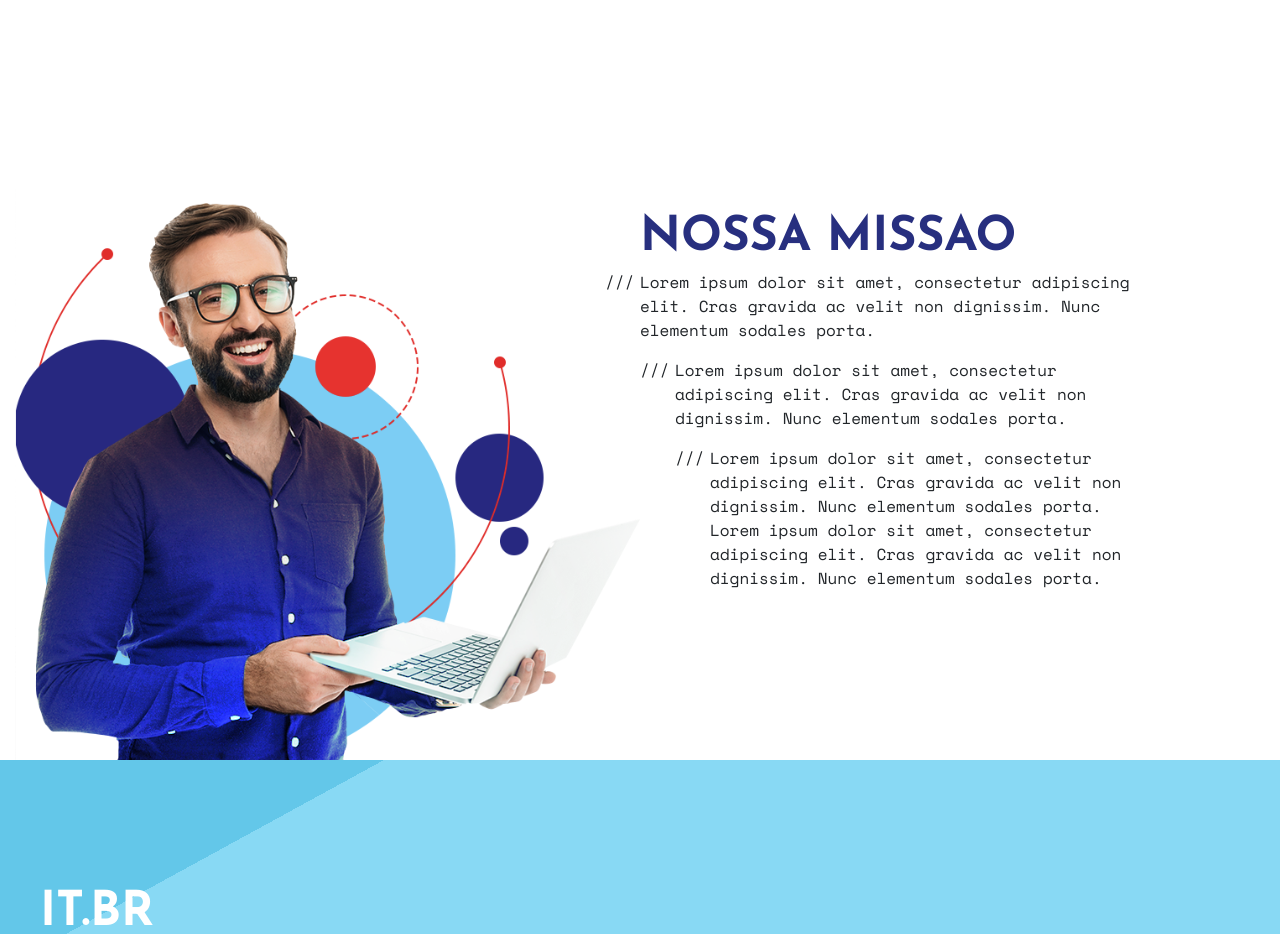
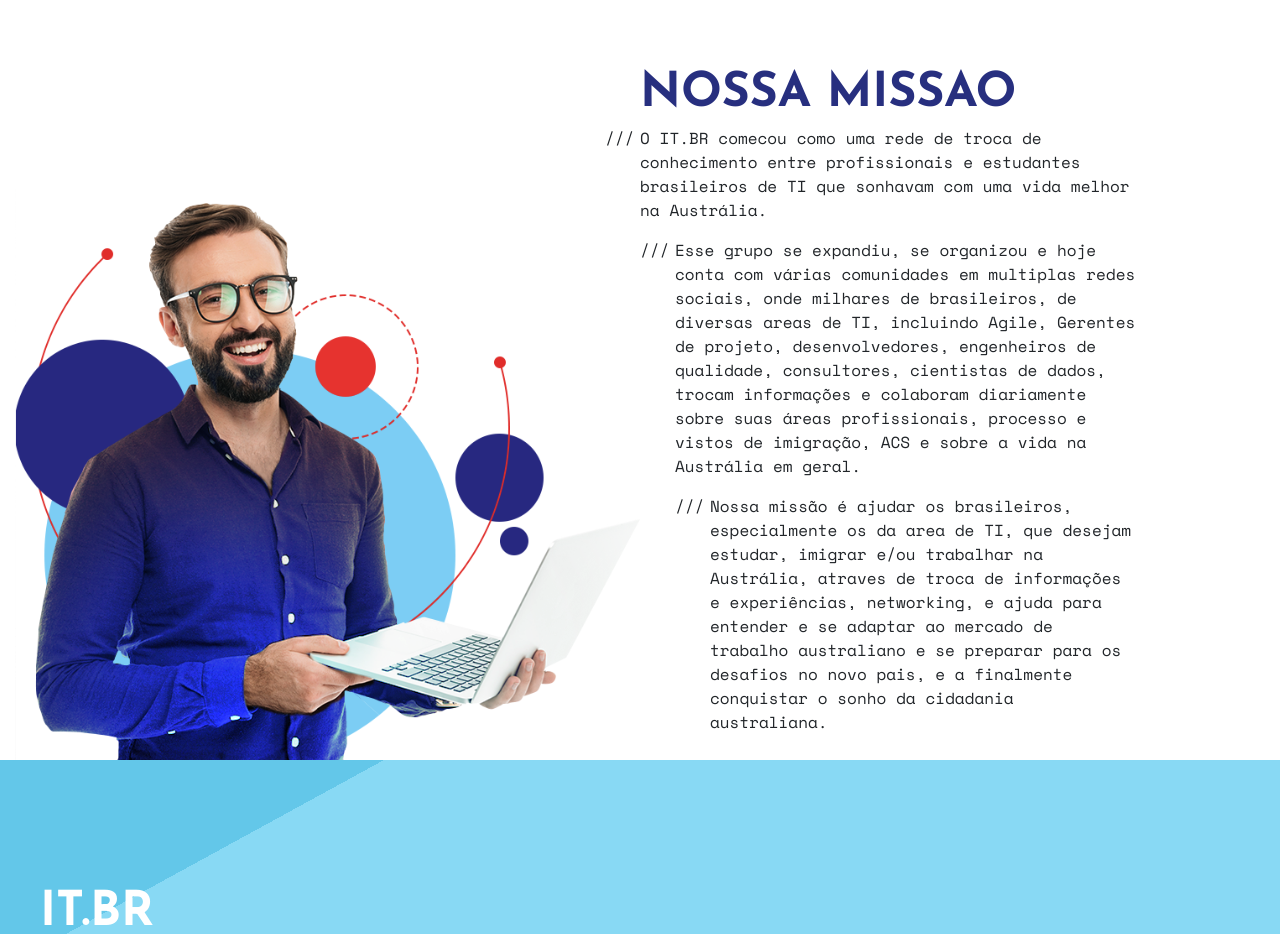
Before and after one commit to itbraustralia/itbr-premium, a plain HTML site: page index.html in a window 1280 px wide. Shown: the part 640-1574 px from the top of the page. Drawn offline with nearby package versions, Linux system fonts and the light colour scheme; a script that the page names is missing.

Commit message:
feat: added our mission section

```diff
--- a/index.html
+++ b/index.html
@@ -62,9 +62,9 @@
                 </picture>
                 <div class="nossa-missao">
                     <h2 class="text-uppercase color-primary font-weight-bold">Nossa Missao</h2>
-                    <p>Lorem ipsum dolor sit amet, consectetur adipiscing elit. Cras gravida ac velit non dignissim. Nunc elementum sodales porta.</p>
-                    <p>Lorem ipsum dolor sit amet, consectetur adipiscing elit. Cras gravida ac velit non dignissim. Nunc elementum sodales porta.</p>
-                    <p>Lorem ipsum dolor sit amet, consectetur adipiscing elit. Cras gravida ac velit non dignissim. Nunc elementum sodales porta. Lorem ipsum dolor sit amet, consectetur adipiscing elit. Cras gravida ac velit non dignissim. Nunc elementum sodales porta.</p>
+                    <p>O IT.BR comecou como uma rede de troca de conhecimento entre profissionais e estudantes brasileiros de TI que sonhavam com uma vida melhor na Austrália.</p>
+                    <p>Esse grupo se expandiu, se organizou e hoje conta com várias comunidades em multiplas redes sociais, onde milhares de brasileiros, de diversas areas de TI, incluindo Agile, Gerentes de projeto, desenvolvedores, engenheiros de qualidade, consultores, cientistas de dados, trocam informações e colaboram diariamente sobre suas áreas profissionais, processo e vistos de imigração, ACS e sobre a vida na Austrália em geral.</p>
+                    <p>Nossa missão é ajudar os brasileiros, especialmente os da area de TI, que desejam estudar, imigrar e/ou trabalhar na Austrália, atraves de troca de informações e experiências, networking, e ajuda para entender e se adaptar ao mercado de trabalho australiano e se preparar para os desafios no novo pais, e a finalmente conquistar o sonho da cidadania australiana.</p>
                 </div>
             </section>
 
```
